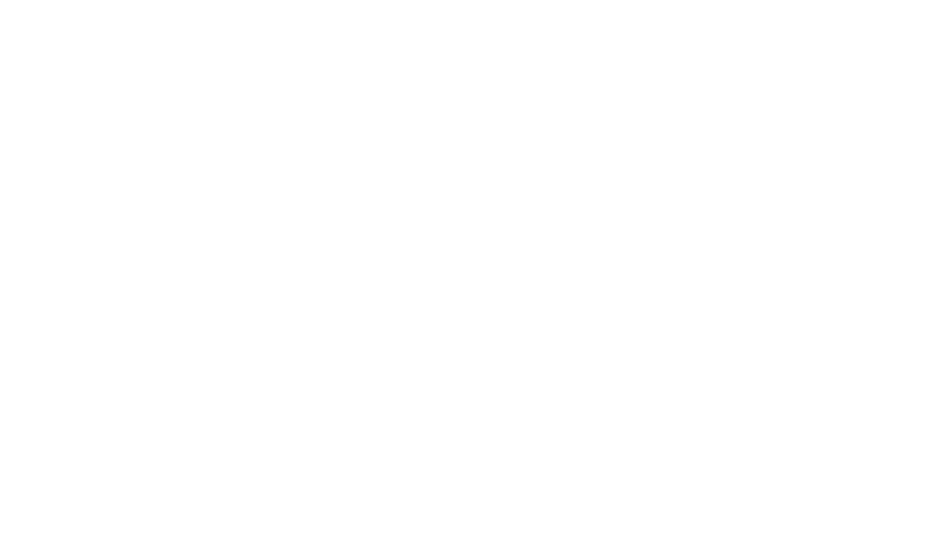
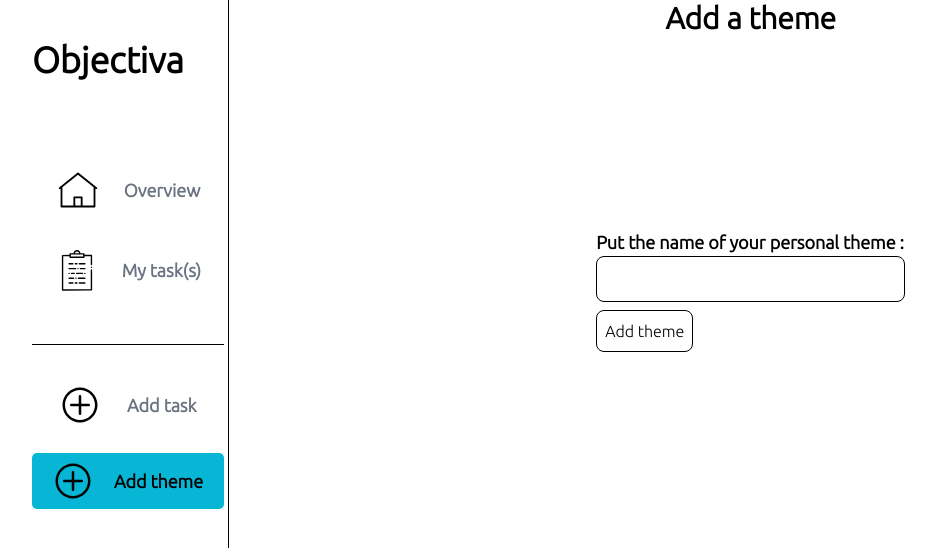
Before and after one commit to Jintarq/Objectiva, a React (Create React App) app: page /addtheme in a window 1280 px wide. Before the commit this address had no page. Shown: the top 548 px of the page, without its empty margins (8-944 px from the left). Built offline with nearby package versions, Linux system fonts and the light colour scheme.

Commit message:
Adding themes, adding theme page to add theme, also worked on the overview section where you can now see your daily tasks

```diff
--- a/src/App.js
+++ b/src/App.js
@@ -4,16 +4,20 @@
 import Overview from "./routes/Home";
 import MyTask from "./routes/MyTask";
 import AddTask from "./routes/AddTask";
+import AddTheme from "./routes/AddTheme";
 export default function App() {
   const [todos, setTodos] = useState(
     JSON.parse(localStorage.getItem("todos")) || []
   );
+  const [themes, setThemes] = useState(
+    JSON.parse(localStorage.getItem("themes")) || []
+  );
   const [todosToday, setTodosToday] = useState([]);
+  const [status, setStatus] = useState("all");
+  const [filteredTodos, setFilteredTodos] = useState([]);
   useEffect(() => {
     localStorage.setItem("todos", JSON.stringify(todos));
   }, [todos]);
-  // setTodosToday()
-
   useEffect(() => {
     setTodosToday(
       todos.filter(
@@ -24,6 +28,21 @@
       )
     );
   }, [todos]);
+  useEffect(() => {
+    localStorage.setItem("themes", JSON.stringify(themes));
+  }, [themes]);
+  const changeStatus = () => {
+    if (status === "all") {
+      setFilteredTodos(todos);
+    } else if (status === "completed") {
+      setFilteredTodos(todos.filter((todo) => todo.completed === true));
+    } else if (status === "uncompleted") {
+      setFilteredTodos(todos.filter((todo) => todo.completed === false));
+    }
+  };
+  useEffect(() => {
+    changeStatus();
+  }, [todos, status]);
   return (
     <div>
       <Routes>
@@ -33,11 +52,24 @@
         />
         <Route
           path='/mytasks'
-          element={<MyTask todos={todos} setTodos={setTodos} />}
+          element={
+            <MyTask
+              todos={todos}
+              filteredTodos={filteredTodos}
+              setTodos={setTodos}
+              setStatus={setStatus}
+            />
+          }
         />
         <Route
           path='/add'
-          element={<AddTask setTodos={setTodos} todos={todos} />}
+          element={
+            <AddTask setTodos={setTodos} todos={todos} themes={themes} />
+          }
+        />
+        <Route
+          path='/addtheme'
+          element={<AddTheme setThemes={setThemes} themes={themes} />}
         />
       </Routes>
     </div>
--- a/src/routes/AddTask.js
+++ b/src/routes/AddTask.js
@@ -1,8 +1,9 @@
 import Sidebar from "./components/Sidebar";
 import { useState } from "react";
 
-export default function AddTask({ setTodos, todos }) {
+export default function AddTask({ setTodos, todos, themes }) {
   const [todoText, setTodoText] = useState("");
+  const [selectedTheme, setSelectedTheme] = useState("");
   const handleText = (e) => {
     setTodoText(e.target.value);
   };
@@ -17,9 +18,13 @@
         year: new Date().getFullYear(),
         month: new Date().getMonth(),
         day: new Date().getDay(),
+        theme: selectedTheme,
       },
     ]);
     setTodoText("");
+  };
+  const handleTheme = (e) => {
+    setSelectedTheme(e.target.value);
   };
   const pageName = "add";
   return (
@@ -28,13 +33,14 @@
       <div className='flex flex-col mx-auto text-center'>
         <h1 className='text-5xl m-5 text-semibold'>Add a task</h1>
         <div className='mt-36'>
-          <form onSubmit={handleSubmit} className='flex flex-col'>
-            <div className='flex flex-col mb-5 mt-10'>
+          <form onSubmit={handleSubmit} className='flex flex-row items-start'>
+            <div className='flex flex-row mb-5 mt-10'>
+              <div className='flex flex-col'>
                 <label htmlFor='todotext' className='text-2xl font-semibold'>
-                Type the content of your task :
+                  Type the content of your task
                 </label>
                 <textarea
-                className='border border-black mt-2 h-56 mb-5 w-96 rounded-[15px]'
+                  className='border border-black mt-2 ml-2 h-[100px] mb-5 w-[400px] rounded-[10px]'
                   value={todoText}
                   type='text'
                   onChange={handleText}
@@ -42,13 +48,31 @@
                   id='todotext'
                   name='todotext'
                 />
-            </div>
-
                 <input
                   type='submit'
-              className='border border-black rounded-xl cursor-pointer font-semibold w-48 self-end'
+                  className='border border-black rounded-[8px] cursor-pointer font-semibold w-48 self-end'
                   value='Send'
                 />
+              </div>
+              <div className='flex flex-col ml-16'>
+                <label htmlFor='themes' className='text-xl font-semibold mt-4'>
+                  Choose a theme :{" "}
+                </label>
+                <select
+                  onChange={handleTheme}
+                  name='themes'
+                  className='border border-black text-xl'
+                  required
+                >
+                  <option value=''>Select theme</option>
+                  {themes.map((theme) => (
+                    <option key={theme.id} value={theme.subject}>
+                      {theme.subject}
+                    </option>
+                  ))}
+                </select>
+              </div>
+            </div>
           </form>
         </div>
       </div>
--- /dev/null
+++ b/src/routes/AddTheme.js
@@ -0,0 +1,52 @@
+import Sidebar from "./components/Sidebar";
+import { useState } from "react";
+
+export default function AddTheme({ setThemes, themes }) {
+  const [themeText, setThemeText] = useState("");
+  const handleChange = (e) => {
+    setThemeText(e.target.value);
+  };
+  const handleSubmit = (e) => {
+    e.preventDefault();
+    setThemes([
+      ...themes,
+      {
+        subject: themeText,
+        id: Math.floor(Math.random() * 5025),
+      },
+    ]);
+    setThemeText("");
+  };
+  const pagename = "addtheme";
+  return (
+    <div className='flex flex-row'>
+      <Sidebar pageName={pagename} />
+      <div className='flex flex-col w-full h-full items-center'>
+        <div>
+          <h1 className='text-center text-3xl font-bold'>Add a theme</h1>
+        </div>
+        <div className='mt-48'>
+          <form onSubmit={handleSubmit}>
+            <label htmlFor='theme' className='block text-lg font-semibold'>
+              Put the name of your personal theme :
+            </label>
+            <input
+              type='text'
+              className='border border-black block rounded-[8px] text-lg py-2 px-4'
+              id='theme'
+              name='theme'
+              onChange={handleChange}
+              value={themeText}
+              required
+            />
+            <input
+              type='submit'
+              className='border border-black block rounded-[8px] p-2 mt-2'
+              value='Add theme'
+            />
+          </form>
+        </div>
+      </div>
+    </div>
+  );
+}
--- a/src/routes/Home.js
+++ b/src/routes/Home.js
@@ -56,6 +56,9 @@
         <ul className='m-8'>
           {todosToday.map((todo) => (
             <li className='text-center text-lg m-6' key={todo.id}>
+              <span className='border-r border-black font-semibold mr-2 pr-2'>
+                {todo.theme}
+              </span>
               {todo.text}
             </li>
           ))}
@@ -84,7 +87,7 @@
               <TasksOfToday />
             )}
           </div>
-          <div className='flex flex-col lg:w-[690px] w-[450px] border border-grey shadow-lg bg-stone-100 rounded-[24px]'>
+          <div className='flex flex-col lg:w-[690px] w-[450px] border border-grey shadow-lg bg-purple-400 rounded-[24px]'>
             <h2 className='border-b border-black text-3xl p-4'>Task summary</h2>
             <div className='flex flex-row mx-20 mt-6 mb-2 justify-center flex-wrap items-center lg:justify-between'>
               <div className='bg-violet-400 rounded-[24px] flex flex-col justify-center items-center p-4'>
@@ -109,7 +112,7 @@
               </div>
             </div>
             <Link to='/mytasks'>
-              <p className='font-semibold text-lg text-center border border-black mx-40 my-8 p-4 rounded-[48px] cursor-pointer'>
+              <p className='font-semibold text-lg text-center bg-white border border-black mx-40 my-8 p-4 rounded-[48px] cursor-pointer'>
                 Consult your tasks !
               </p>
             </Link>
--- a/src/routes/MyTask.js
+++ b/src/routes/MyTask.js
@@ -1,5 +1,5 @@
 import Sidebar from "./components/Sidebar";
-export default function MyTask({ todos, setTodos }) {
+export default function MyTask({ todos, filteredTodos, setTodos, setStatus }) {
   const pageName = "mytasks";
   let i = 0;
   const handleDone = (item) => {
@@ -16,38 +16,39 @@
       })
     );
   };
-
   const handleDelete = (item) => {
     setTodos(todos.filter((todo) => todo.id !== item.id));
+  };
+  const statusHandler = (e) => {
+    setStatus(e.target.value);
   };
   return (
     <div className='flex flex-row'>
       <Sidebar pageName={pageName} />
-      <div className='mx-auto mt-36'>
+      <div className='mx-auto mt-36 lg:min-w-[750px] md:min-w-[500px]'>
         <ul className='border border-black p-5'>
           <div className='mb-10'>
             <h1 className='text-3xl border-b border-black w-full mb-2'>
               Here is your tasks :
             </h1>
             <select
+              onChange={statusHandler}
               id='selector'
               className='border border-black rounded-[15px] px-2'
             >
-              <option value=''>Select task's specification</option>
+              <option value='all'>Select task's specification</option>
               <option value='completed'>Show completed</option>
               <option value='uncompleted'>Show uncompleted</option>
             </select>
           </div>
 
-          {todos.map((todo) => {
-            console.log(todo.id);
-            console.log(todo.text);
+          {filteredTodos.map((todo) => {
             i++;
             return (
               <div key={todo.id} className='flex'>
                 <li className='flex flex-row mb-5'>
                   <h2 className='mr-5 border-r border-black pr-4 font-semibold'>
-                    Number {i}
+                    N°{i} {todo.theme === undefined ? "" : `- ${todo.theme}`}
                   </h2>
                   <a className='border-r border-black pr-4'>{todo.text}</a>
                   <div className='pl-4'>
@@ -63,6 +64,7 @@
                     >
                       Delete it
                     </a>
+                    <a className=''></a>
                   </div>
                 </li>
               </div>
--- a/src/routes/components/Sidebar.js
+++ b/src/routes/components/Sidebar.js
@@ -47,6 +47,16 @@
                 <p className='lg:block hidden'>Add task</p>
               </li>
             </Link>
+            <Link to='/addtheme'>
+              <li
+                className={`${defaultLi} ${
+                  className === "addtheme" ? "active" : ""
+                }`}
+              >
+                <img src={Plus} className='lg:w-10 w-8' alt='Plus logo' />
+                <p className='lg:block hidden'>Add theme</p>
+              </li>
+            </Link>
           </div>
         </ul>
       </div>
```
Lines whose indentation alone changed are shown as unchanged.
